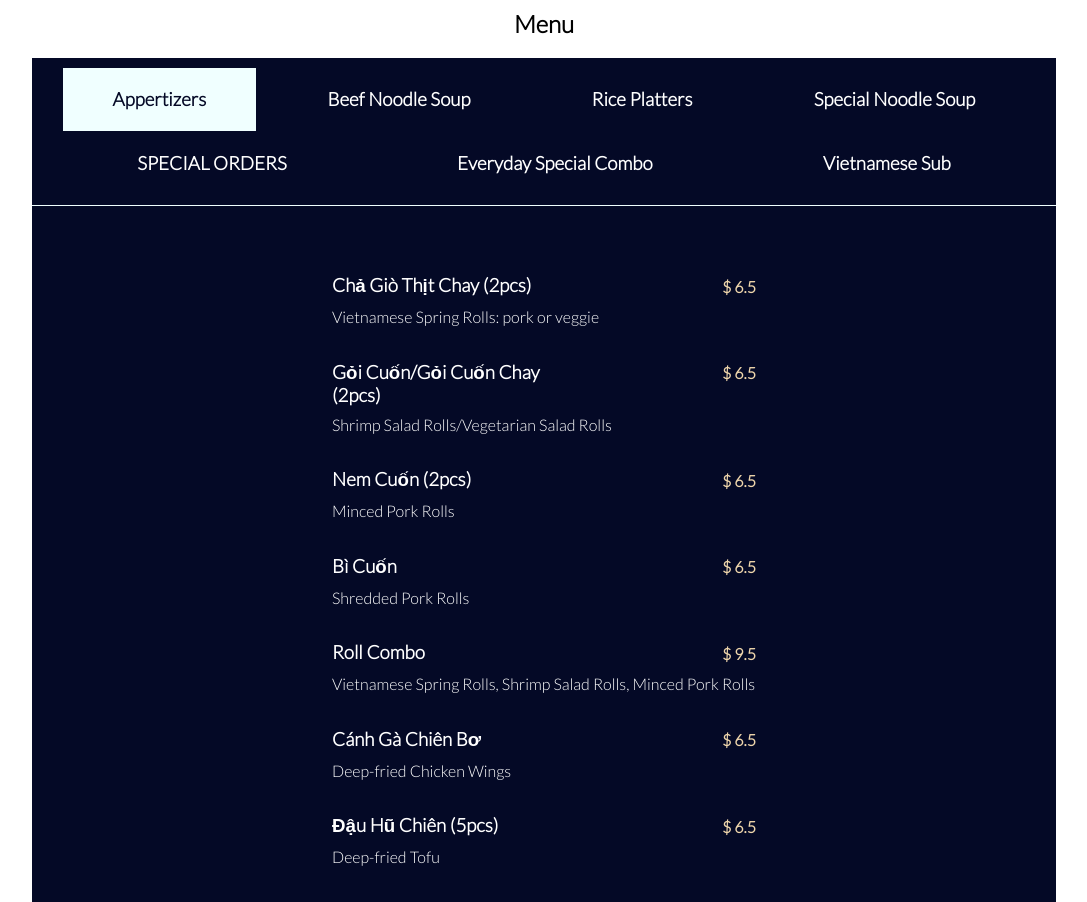
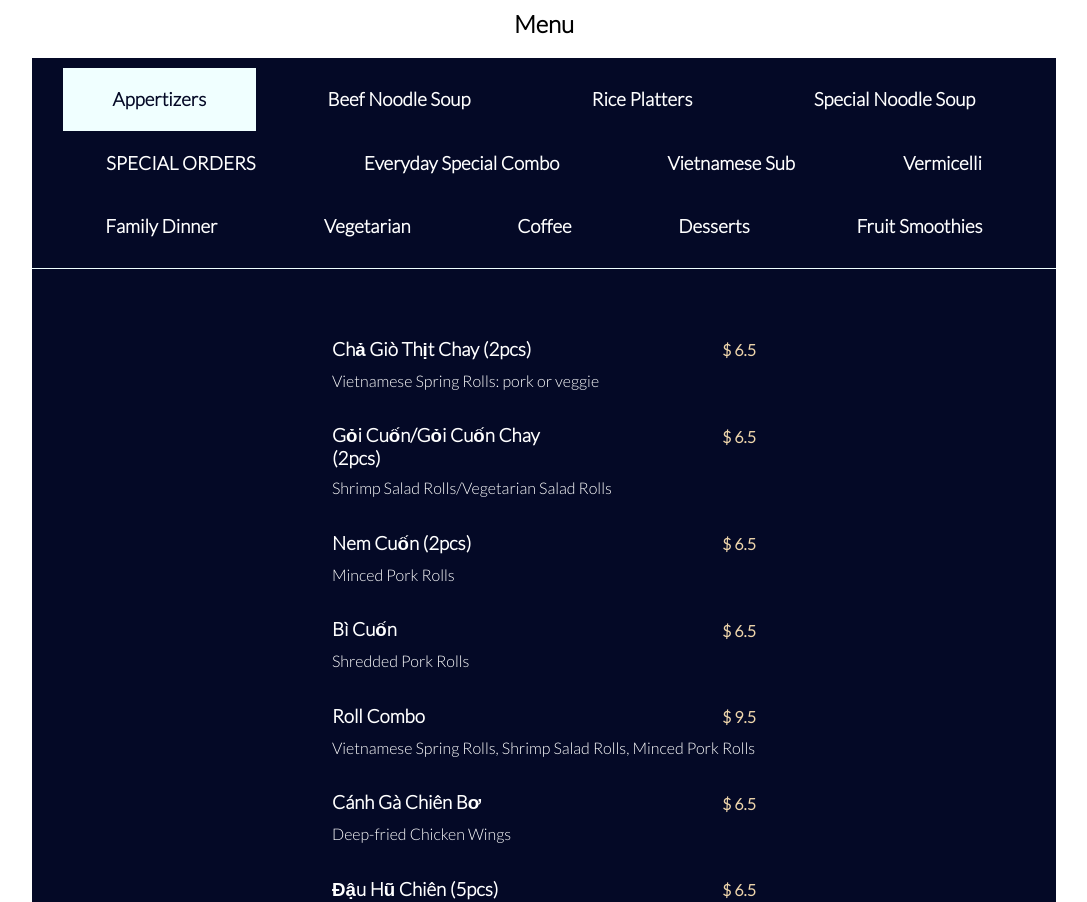
Before and after one commit to channghiep/truongthanh, a React (Create React App) app: page / in a window 1280 px wide. Shown: the part 960-1862 px from the top of the page, without its empty margins (96-1183 px from the left). Built offline with nearby package versions, Linux system fonts and the light colour scheme.

Commit message:
Update menu.js

```diff
--- a/src/components/menu/menu.js
+++ b/src/components/menu/menu.js
@@ -24,6 +24,12 @@ const Menu = () => {
                 <li tabIndex="1" onClick={() => menuChangeOnClick(SpecialOrdersList)}><h3>SPECIAL ORDERS</h3></li>
                 <li tabIndex="1" onClick={() => menuChangeOnClick(SpecialList)}><h3>Everyday Special Combo</h3></li>
                 <li tabIndex="1" onClick={() => menuChangeOnClick(VietSubList)}><h3>Vietnamese Sub</h3></li>
+                <li tabIndex="1" onClick={() => menuChangeOnClick(VermicelliList)}><h3>Vermicelli</h3></li>
+                <li tabIndex="1" onClick={() => menuChangeOnClick(FamilyDinnerList)}><h3>Family Dinner</h3></li>
+                <li tabIndex="1" onClick={() => menuChangeOnClick(VegetarianList)}><h3>Vegetarian</h3></li>
+                <li tabIndex="1" onClick={() => menuChangeOnClick(CoffeeList)}><h3>Coffee</h3></li>
+                <li tabIndex="1" onClick={() => menuChangeOnClick(DessertsList)}><h3>Desserts</h3></li>
+                <li tabIndex="1" onClick={() => menuChangeOnClick(SmoothiesList)}><h3>Fruit Smoothies</h3></li>
 
             </ul>
             {/* <select className="menu-selection">
```
